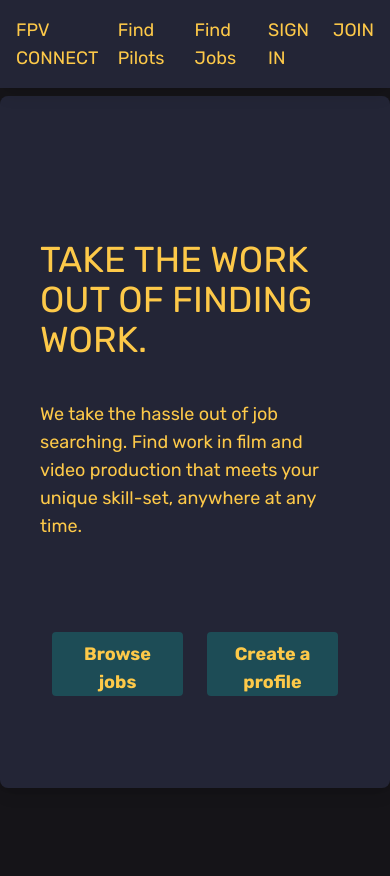
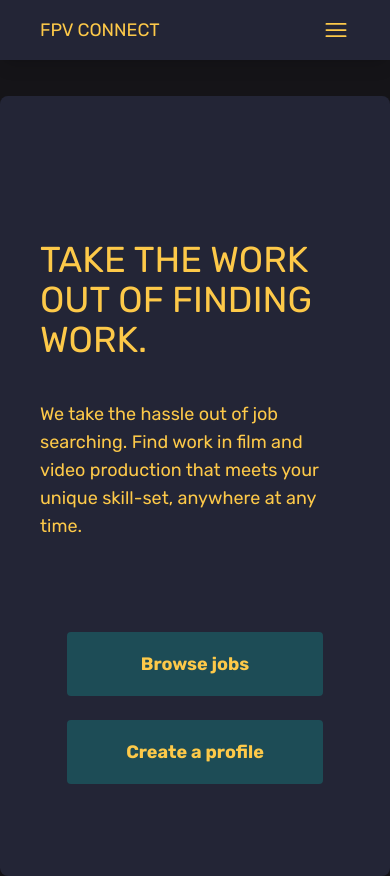
Before and after one commit to rosiak0/fpv-connect-app, a Next.js app: page /find-jobs in a window 390 px wide. Before the commit the page ends 844 px from the top, so only its background shows below. Built offline with nearby package versions, Linux system fonts and the light colour scheme; no server answers; the database is empty.

Commit message:
added media queries

```diff
--- a/components/find-pilots/PilotDetail.js
+++ b/components/find-pilots/PilotDetail.js
@@ -5,7 +5,7 @@ import Card from "../ui/Card";
 const PilotDetail = (props) => {
   return (
     <Card>
-      <div className="flex">
+      <div className="flex flex-wrap">
         <iframe
           className="aspect-video"
           width="1080px"
--- a/components/layout/MainNavigation.js
+++ b/components/layout/MainNavigation.js
@@ -4,11 +4,26 @@ const MainNavigation = () => {
   return (
     <header className="fixed top-0 z-30 w-full bg-navyblue p-4 text-lg shadow-lg">
       {/* LOGO!!  */}
-      <div className="m-auto flex w-full justify-between lg:w-3/5">
+      <div className="m-auto flex w-full justify-between px-6 lg:w-3/5 lg:px-0">
         <Link className="text-yellow" href="/">
           FPV CONNECT
         </Link>
-        <nav>
+        <svg
+          xmlns="http://www.w3.org/2000/svg"
+          fill="none"
+          viewBox="0 0 24 24"
+          strokeWidth={1.5}
+          stroke="rgb(253 201 73)"
+          className="h-7 w-7 md:hidden"
+        >
+          <path
+            strokeLinecap="round"
+            strokeLinejoin="round"
+            d="M3.75 6.75h16.5M3.75 12h16.5m-16.5 5.25h16.5"
+          />
+        </svg>
+
+        <nav className="hidden md:block">
           <ul className="flex justify-start">
             <li className="mx-3 text-yellow">
               <Link href="/find-pilots">Find Pilots</Link>
--- a/components/ui/ButtonLarge.js
+++ b/components/ui/ButtonLarge.js
@@ -1,6 +1,6 @@
 const ButtonLarge = (props) => {
   return (
-    <div className="m-3 flex h-20 w-80 justify-center rounded bg-highlight bg-opacity-30 py-2 px-4 font-bold hover:scale-105 hover:bg-highlight hover:bg-opacity-80 hover:shadow-xl">
+    <div className="m-3 flex h-20 w-56 justify-center rounded bg-highlight bg-opacity-30 py-2 px-4 font-bold hover:scale-105 hover:bg-highlight hover:bg-opacity-80 hover:shadow-xl lg:w-80">
       {props.children}
     </div>
   );
--- a/pages/find-jobs/index.js
+++ b/pages/find-jobs/index.js
@@ -52,7 +52,7 @@ const FindJobs = (props) => {
             We take the hassle out of job searching. Find work in film and video
             production that meets your unique skill-set, anywhere at any time.
           </p>
-          <div className="flex justify-center">
+          <div className="flex flex-wrap justify-center">
             <Button>
               <button className="w-full" onClick={displayJobsHandler}>
                 Browse jobs
@@ -67,7 +67,6 @@ const FindJobs = (props) => {
           <div>{displayContent}</div>
         </main>
       </Content>
-
     </>
   );
 };
--- a/pages/find-pilots/index.js
+++ b/pages/find-pilots/index.js
@@ -56,7 +56,7 @@ const FindPilots = (props) => {
             Whether you need an operator for a day, a month or a full-time FPV
             pilot for your project, we&apos;re here to help you out.
           </p>
-          <div className="flex justify-center">
+          <div className="flex flex-wrap justify-center">
             <Button>
               <button className="w-full" onClick={displayPilotsHandler}>
                 Browse pilots
--- a/pages/index.js
+++ b/pages/index.js
@@ -18,11 +18,11 @@ export default function Home() {
         </video>
       </div>
       <div className="relative z-10 flex max-h-screen w-full overflow-hidden rounded-lg text-lg text-yellow shadow-lg lg:m-auto lg:w-3/5 lg:border-2">
-        <main className="z-10 mx-auto px-10 pb-20 lg:pt-56">
-          <h1 className="pb-10 text-5xl">
+        <main className="z-10 mx-auto px-10 pb-20 sm:pt-12 lg:pt-40">
+          <h1 className="pb-10 text-4xl sm:text-5xl md:pb-14">
             YOUR FILM AND VIDEO PRODUCTION PARTNER
           </h1>
-          <p className="pb-16 text-lg lg:pb-72">
+          <p className="pb-10 text-lg sm:pb-20 md:pb-36 lg:pb-40">
             We make it easy to find and hire qualified FPV drone pilots for
             film, video and live event realization
           </p>
```
